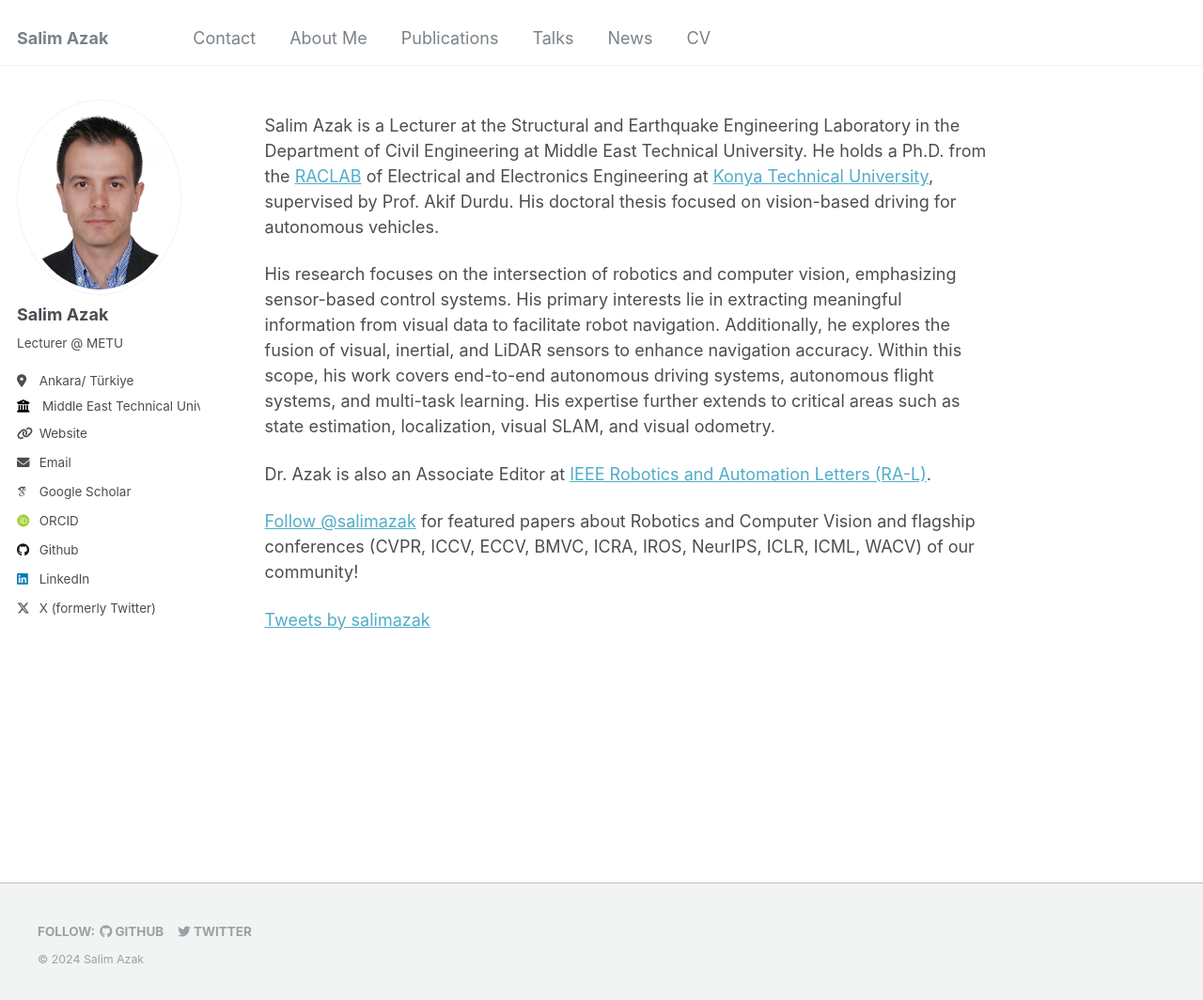
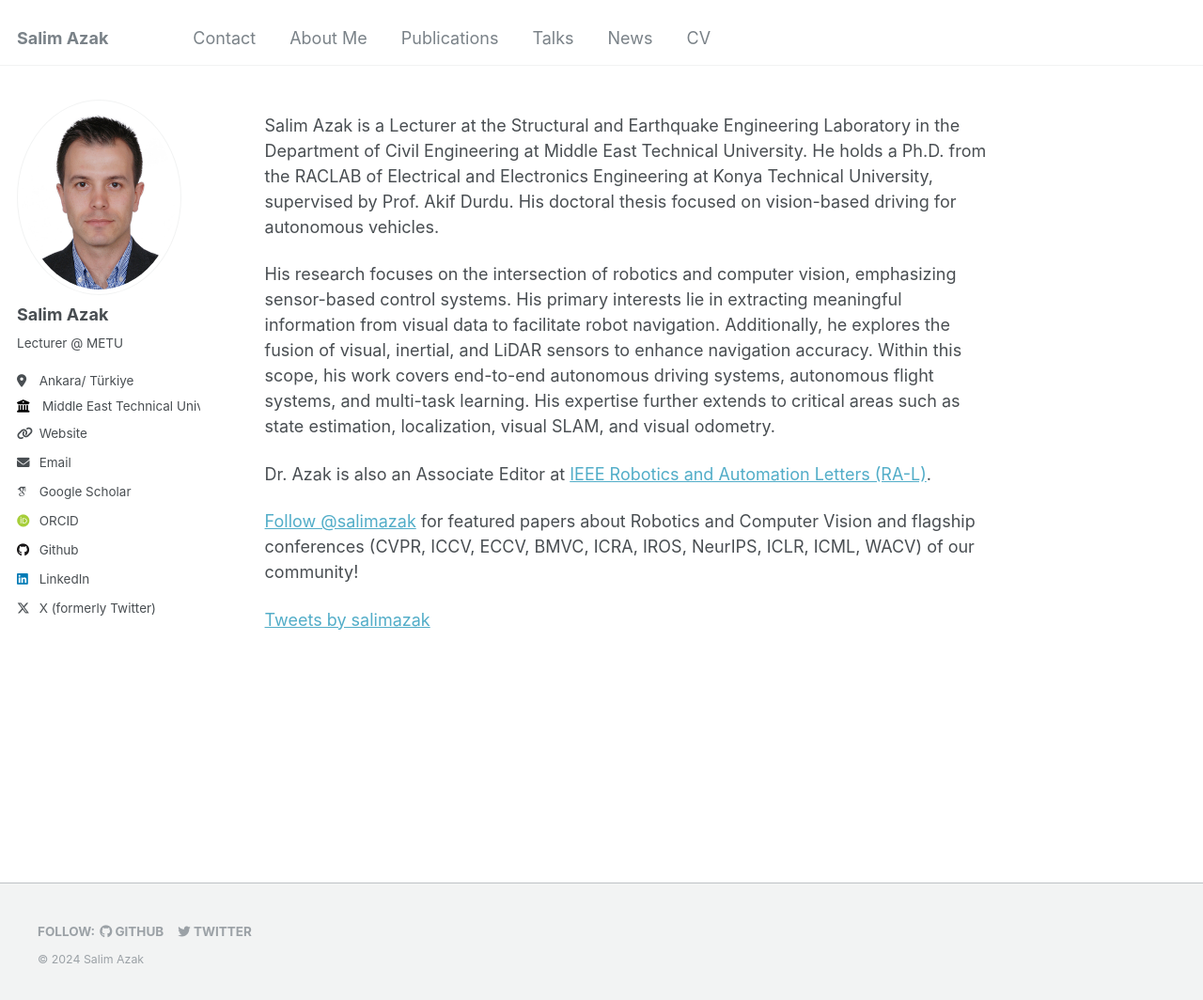
Before and after one commit to salimazak/salimazak.github.io, a Jekyll site: the page built from _pages/about.md, in a window 1280 px wide and 1065 px high. Shown: the whole window at 94% size. Built offline with Jekyll 4.4.1, drawn with Linux system fonts in a browser that asks for light colours; some web fonts are replaced; comment, search, counter and statistics services are not loaded; part of the change alters nothing that is shown.

```diff
--- a/_pages/about.md
+++ b/_pages/about.md
@@ -7,7 +7,7 @@ redirect_from:
   - /about.html
 ---
 
-Salim Azak is a Lecturer at the Structural and Earthquake Engineering Laboratory in the Department of Civil Engineering at Middle East Technical University. He holds a Ph.D. from the [RACLAB](https://raclab.org/) of Electrical and Electronics Engineering at [Konya Technical University](https://www.ktun.edu.tr/en/Universite/AnaSayfa), supervised by Prof. Akif Durdu. His doctoral thesis focused on vision-based driving for autonomous vehicles.
+Salim Azak is a Lecturer at the Structural and Earthquake Engineering Laboratory in the Department of Civil Engineering at Middle East Technical University. He holds a Ph.D. from the RACLAB of Electrical and Electronics Engineering at Konya Technical University, supervised by Prof. Akif Durdu. His doctoral thesis focused on vision-based driving for autonomous vehicles.
 
 His research focuses on the intersection of robotics and computer vision, emphasizing sensor-based control systems. His primary interests lie in extracting meaningful information from visual data to facilitate robot navigation. Additionally, he explores the fusion of visual, inertial, and LiDAR sensors to enhance navigation accuracy. Within this scope, his work covers end-to-end autonomous driving systems, autonomous flight systems, and multi-task learning. His expertise further extends to critical areas such as state estimation, localization, visual SLAM, and visual odometry.
 
```
